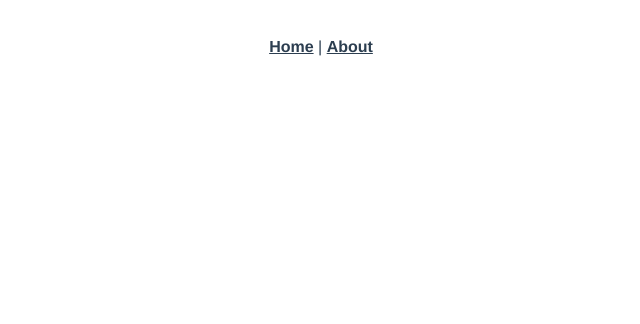
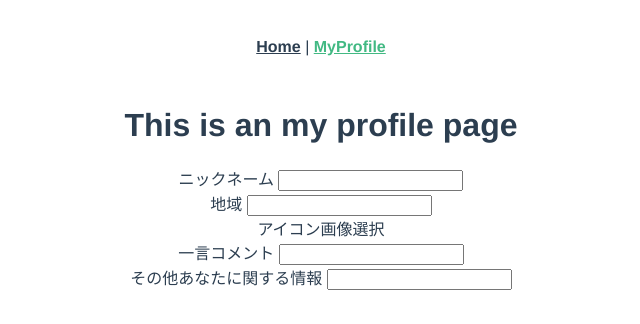
Before and after one commit to webex14-team-10/anualincome-100milion, a Vue app: page /my-profile in a window 1280 px wide. Before the commit this address had no page. Shown: the top 324 px of the page, without its empty margins (319-959 px from the left). Built offline with nearby package versions, Linux system fonts and the light colour scheme.

Commit message:
MyProfileルーターを作成し、動作確認した。

```diff
--- a/babel.config.js
+++ b/babel.config.js
@@ -1,3 +1,3 @@
 module.exports = {
   presets: ["@vue/cli-plugin-babel/preset"],
-}
+};
--- a/src/App.vue
+++ b/src/App.vue
@@ -1,7 +1,7 @@
 <template>
   <nav>
     <router-link to="/">Home</router-link> |
-    <router-link to="/about">About</router-link>
+    <router-link to="/my-profile">MyProfile</router-link>
   </nav>
   <router-view />
 </template>
--- a/src/components/HelloWorld.vue
+++ b/src/components/HelloWorld.vue
@@ -92,7 +92,7 @@ export default {
   props: {
     msg: String,
   },
-}
+};
 </script>
 
 <!-- Add "scoped" attribute to limit CSS to this component only -->
--- a/src/router/index.js
+++ b/src/router/index.js
@@ -1,5 +1,6 @@
-import { createRouter, createWebHistory } from "vue-router"
-import HomeView from "../views/HomeView.vue"
+import { createRouter, createWebHistory } from "vue-router";
+import HomeView from "../views/HomeView.vue";
+import MyProfile from "../views/MyProfile.vue";
 
 const routes = [
   {
@@ -8,19 +9,15 @@ const routes = [
     component: HomeView,
   },
   {
-    path: "/about",
-    name: "about",
-    // route level code-splitting
-    // this generates a separate chunk (about.[hash].js) for this route
-    // which is lazy-loaded when the route is visited.
-    component: () =>
-      import(/* webpackChunkName: "about" */ "../views/AboutView.vue"),
+    path: "/my-profile",
+    name: "MyProfile",
+    component: MyProfile,
   },
-]
+];
 
 const router = createRouter({
   history: createWebHistory(process.env.BASE_URL),
   routes,
-})
+});
 
-export default router
+export default router;
--- a/src/views/AboutView.vue
+++ /dev/null
@@ -1,5 +0,0 @@
-<template>
-  <div class="about">
-    <h1>This is an about page</h1>
-  </div>
-</template>
--- a/src/views/HomeView.vue
+++ b/src/views/HomeView.vue
@@ -7,12 +7,12 @@
 
 <script>
 // @ is an alias to /src
-import HelloWorld from "@/components/HelloWorld.vue"
+import HelloWorld from "@/components/HelloWorld.vue";
 
 export default {
   name: "HomeView",
   components: {
     HelloWorld,
   },
-}
+};
 </script>
--- /dev/null
+++ b/src/views/MyProfile.vue
@@ -0,0 +1,24 @@
+<template>
+  <div class="profile">
+    <h1>This is an my profile page</h1>
+  </div>
+  <div>
+    <div>
+      ニックネーム
+      <input type="text" v-model="userName" />
+    </div>
+    <div>
+      地域
+      <input type="text" v-model="userArea" />
+    </div>
+    <div>アイコン画像選択</div>
+    <div>
+      一言コメント
+      <input type="text" v-model="userCommnet" />
+    </div>
+    <div>
+      その他あなたに関する情報
+      <input type="text" />
+    </div>
+  </div>
+</template>
--- a/vue.config.js
+++ b/vue.config.js
@@ -1,4 +1,4 @@
-const { defineConfig } = require("@vue/cli-service")
+const { defineConfig } = require("@vue/cli-service");
 module.exports = defineConfig({
   transpileDependencies: true,
-})
+});
```
Also changed, not shown: .eslintrc.js.
